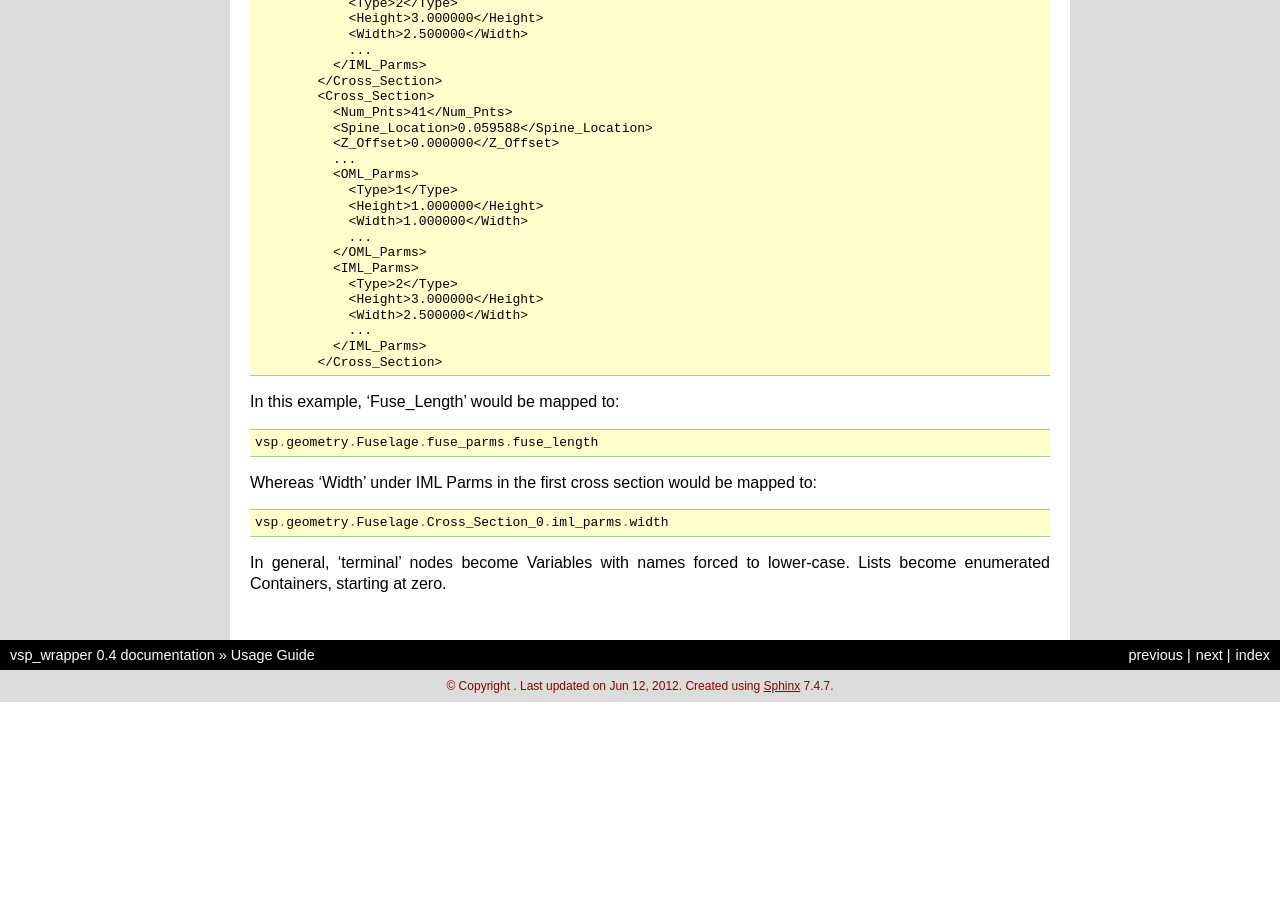
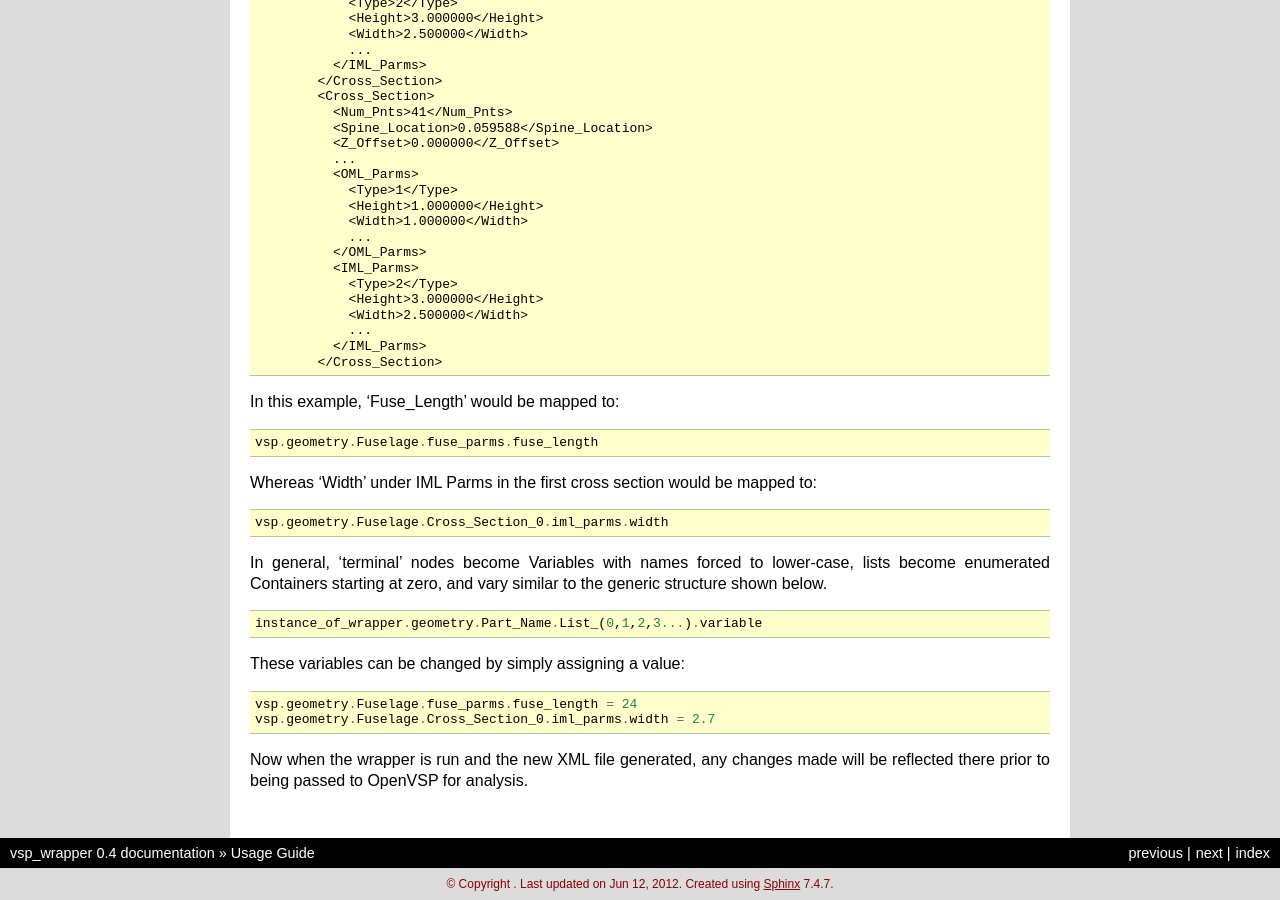
Before and after one commit to OpenMDAO-Plugins/vsp_wrapper, a Sphinx documentation site: the page built from docs/usage.rst, in a window 1280 px wide and 900 px high, scrolled down 1355 px. Built offline with Sphinx 7.4.7, drawn with Linux system fonts in a browser that asks for light colours; before the commit the page ends 2057 px from its top, so only the background shows below that.

Commit message:
added infor for xml mapping clarity

```diff
--- a/docs/usage.rst
+++ b/docs/usage.rst
@@ -121,4 +121,19 @@ Whereas 'Width' under IML Parms in the first cross section would be mapped to:
 
     vsp.geometry.Fuselage.Cross_Section_0.iml_parms.width
 
-In general, 'terminal' nodes become Variables with names forced to lower-case. Lists become enumerated Containers, starting at zero.
+In general, 'terminal' nodes become Variables with names forced to lower-case, lists become enumerated Containers starting at zero,
+and vary similar to the generic structure shown below.
+
+::
+
+    instance_of_wrapper.geometry.Part_Name.List_(0,1,2,3...).variable
+
+These variables can be changed by simply assigning a value:
+
+::
+
+     vsp.geometry.Fuselage.fuse_parms.fuse_length = 24
+     vsp.geometry.Fuselage.Cross_Section_0.iml_parms.width = 2.7
+
+Now when the wrapper is run and the new XML file generated, any changes made will be reflected there prior to being passed to
+OpenVSP for analysis.
```
